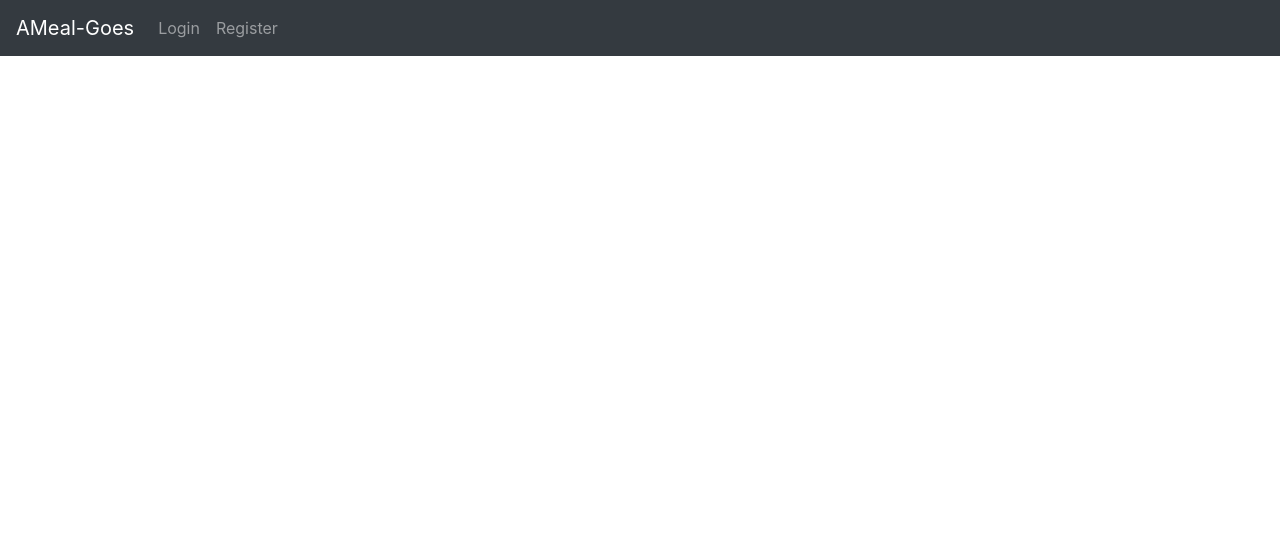
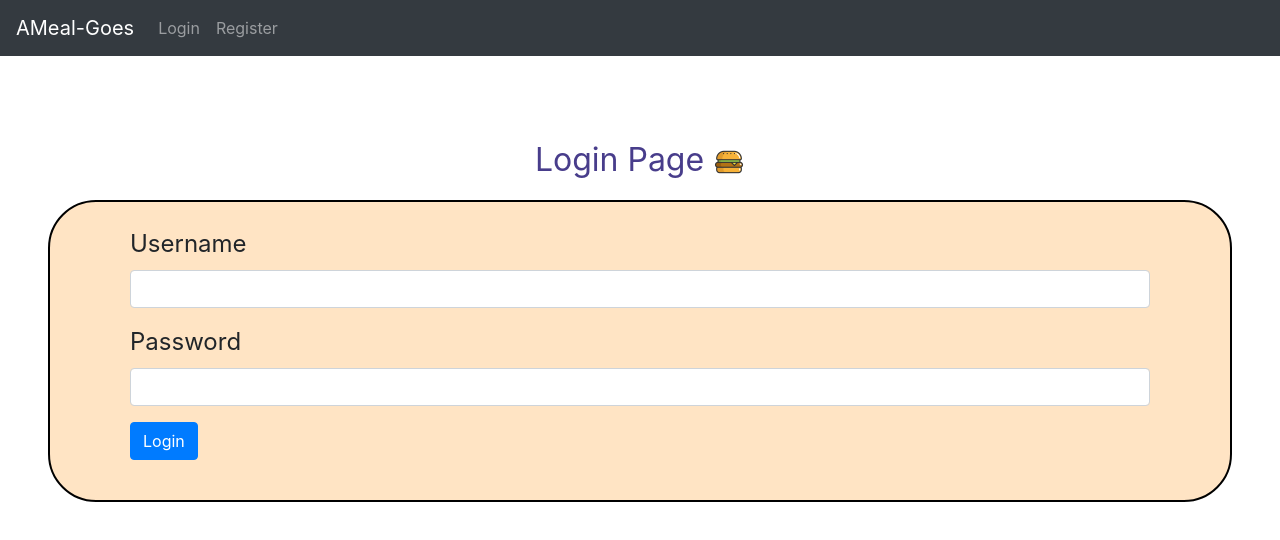
Before and after one commit to 200727-java-ng-usf/team-y-project-2, an Angular app in the folder Angular-AMEALGOES/: page / in a window 1280 px wide. Shown: the top 540 px of the page. Built offline with nearby package versions, Linux system fonts and the light colour scheme.

Commit message:
adding nav bar and accidentally forgot auth service so added that

```diff
--- a/Angular-AMEALGOES/src/app/app-routing.module.ts
+++ b/Angular-AMEALGOES/src/app/app-routing.module.ts
@@ -2,9 +2,11 @@ import { NgModule } from '@angular/core';
 import { CommonModule } from '@angular/common';
 import { RouterModule, Routes } from '@angular/router';
 import { RegisterComponent } from './register/register.component';
+import { LoginComponent } from './login/login.component';
 
 const routes: Routes = [
-  { path: 'register', component: RegisterComponent }
+  { path: 'register', component: RegisterComponent },
+  { path: '', component: LoginComponent }
 ];
 
 
--- a/Angular-AMEALGOES/src/app/app.component.html
+++ b/Angular-AMEALGOES/src/app/app.component.html
@@ -2,3 +2,4 @@
 <br/>
 <br/>
 <br/>
+<router-outlet></router-outlet>
--- a/Angular-AMEALGOES/src/app/login/login.component.css
+++ b/Angular-AMEALGOES/src/app/login/login.component.css
@@ -20,7 +20,8 @@
     border: 2px solid black;
     padding: 1.5rem 5rem;
     background-color: bisque;
-    border: 5px solid black;
+    border-radius: 3rem;
+    border: 2px solid black;
     font-size: 1.5rem;
 }
 
--- a/Angular-AMEALGOES/src/app/login/login.component.html
+++ b/Angular-AMEALGOES/src/app/login/login.component.html
@@ -23,7 +23,8 @@
             </div>
         </div>
         <div class="form-group">
-            <button class="btn btn-primary">Login</button>
+            <button class="btn btn-primary" [disabled]="loading">Login</button>
+            <img id="loading-img" src="assets/giphy.gif" *ngIf="loading"/>
         </div>
     </form>
 </div>
--- a/Angular-AMEALGOES/src/app/login/login.component.ts
+++ b/Angular-AMEALGOES/src/app/login/login.component.ts
@@ -1,5 +1,7 @@
 import { Component, OnInit } from '@angular/core';
 import { FormBuilder, FormGroup, Validators } from '@angular/forms';
+import { AuthService } from '../services/auth.service';
+import { Router } from '@angular/router';
 
 @Component({
   selector: 'app-login',
@@ -12,7 +14,7 @@ export class LoginComponent implements OnInit {
   submitted = false;
   loading = false;
 
-  constructor(private formBuilder: FormBuilder) { }
+  constructor(private formBuilder: FormBuilder, private authService: AuthService, private router: Router) { }
 
   ngOnInit(): void {
     this.loginForm = this.formBuilder.group({
@@ -35,7 +37,25 @@ export class LoginComponent implements OnInit {
     console.log('These are the entered values:');
     console.log(`Username: ${ username }`);
     console.log(`Password: ${ password }`);
+
+    if (this.loginForm.invalid) return;
+
+    this.loading = true;
+
+    // this.authService.authenticate(this.formFields.username.value, this.formFields.password.value)
+    //                     .subscribe(
+    //                       () => {
+    //                         this.loading = false;
+    //                         console.log('login-successful');
+    //                         console.log('Navigating to dashboard...');
+    //                         this.router.navigate(['/dashboard']);
+    //                       },
+    //                       err => {
+    //                         console.log(err);
+    //                         this.loading = false;
+    //                         this.submitted = false;
+    //                       }
+    //                     );
+
   }
-
-
 }
--- /dev/null
+++ b/Angular-AMEALGOES/src/app/models/principal.ts
@@ -0,0 +1,5 @@
+export class Principal {
+    id: number;
+    username: String;
+    role: String
+}
--- /dev/null
+++ b/Angular-AMEALGOES/src/app/services/auth.service.ts
@@ -0,0 +1,54 @@
+import { HttpClient } from '@angular/common/http';
+import { Injectable } from '@angular/core';
+import { Observable } from 'rxjs/internal/Observable';
+import { Principal } from '../models/principal';
+import { map } from 'rxjs/operators';
+
+import { environment as env } from '../../environments/environment';
+import { BehaviorSubject } from 'rxjs';
+
+@Injectable({
+  providedIn: 'root'
+})
+export class AuthService {
+
+  private currentUserSubject: BehaviorSubject<Principal>
+  currentUser$: Observable<Principal>
+
+
+  constructor(private http: HttpClient) {
+    console.log('Instantiating Authservice');
+    this.currentUserSubject = new BehaviorSubject<Principal>(null);
+    this.currentUser$ = this.currentUserSubject.asObservable();
+    console.log('Authservice instantiation complete');
+  }
+
+  get currentUserValue() {
+    return this.currentUserSubject.value;
+  }
+
+  // authenticate(username: string, password: string) {
+  //   let credentials = {username, password };
+  //   return this.http.post(`${env.API_URL}/auth`, credentials, {
+  //     headers: {
+  //       'Content-Type': 'application/json'
+  //     },
+  //     observe: 'response'
+  //   }).pipe(
+  //     map(resp => {
+  //       let principal = resp.body as Principal;
+  //       this.currentUserSubject.next(principal);
+  //     })
+  //   );
+  // }
+
+  logout() {
+    this.http.get(`${env.API_URL}/auth`);
+    this.currentUserSubject.next(null);
+
+  }
+
+  isAuthentication(): boolean {
+    return !!this.currentUserValue;
+  }
+}
```
Also changed, not shown: Angular-AMEALGOES/src/assets/giphy.gif (added), 1 other file (tests, documents, lock files or other folders).
